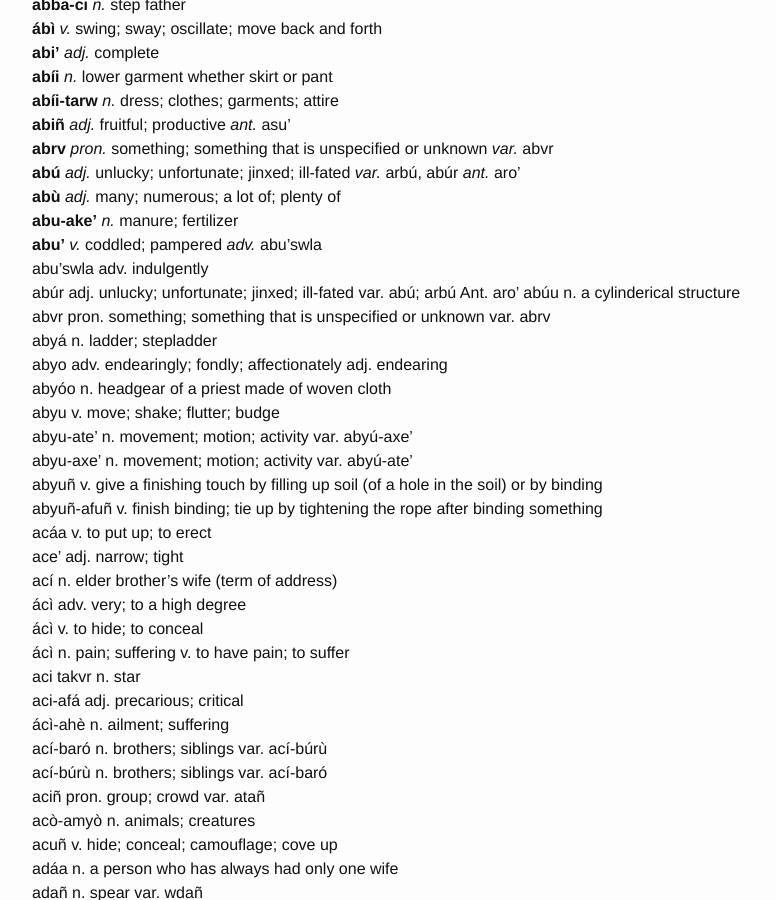
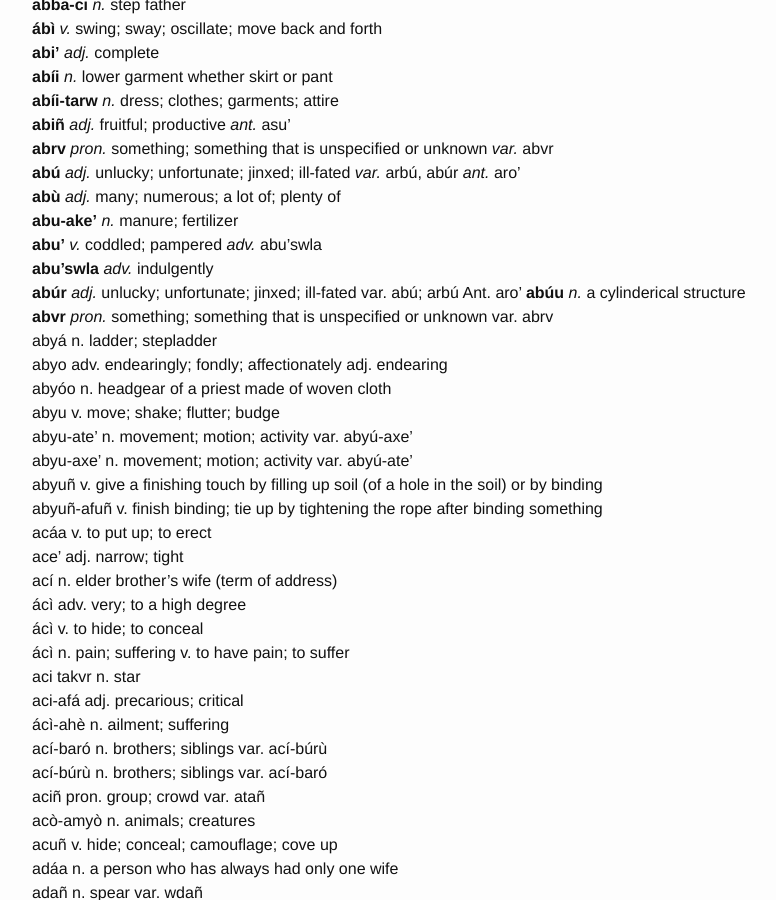
Before and after one commit to hacksparrow/language.apatani.org, a Jekyll site: the page built from dictionary/a.md, in a window 1280 px wide and 900 px high, scrolled down 887 px. Shown: the whole window, without its empty margins (238-1014 px from the left). Built offline with Jekyll 4.4.1, drawn with Linux system fonts in a browser that asks for light colours; nearby versions of some CDN libraries.

Commit message:
Update a.md

```diff
--- a/dictionary/a.md
+++ b/dictionary/a.md
@@ -44,10 +44,10 @@ __abú__ _adj._  unlucky; unfortunate; jinxed; ill-fated _var._  arbú, abúr  _
 __abù__ _adj._  many; numerous; a lot of; plenty of
 __abu-ake'__  _n._  manure; fertilizer
 __abu'__  _v._  coddled; pampered _adv._  abu'swla
-abu'swla  adv.  indulgently
-abúr  adj.  unlucky; unfortunate; jinxed; ill-fated var.  abú; arbú Ant.  aro'
-abúu  n.  a cylinderical structure
-abvr  pron. something; something that is unspecified or unknown var.  abrv
+__abu'swla__  _adv._  indulgently
+__abúr__  _adj._  unlucky; unfortunate; jinxed; ill-fated var.  abú; arbú Ant.  aro'
+__abúu__  _n._  a cylinderical structure
+__abvr__  _pron._ something; something that is unspecified or unknown var.  abrv
 abyá  n.  ladder; stepladder
 abyo  adv.  endearingly; fondly; affectionately adj.  endearing
 abyóo n.  headgear of a priest made of woven cloth
```
